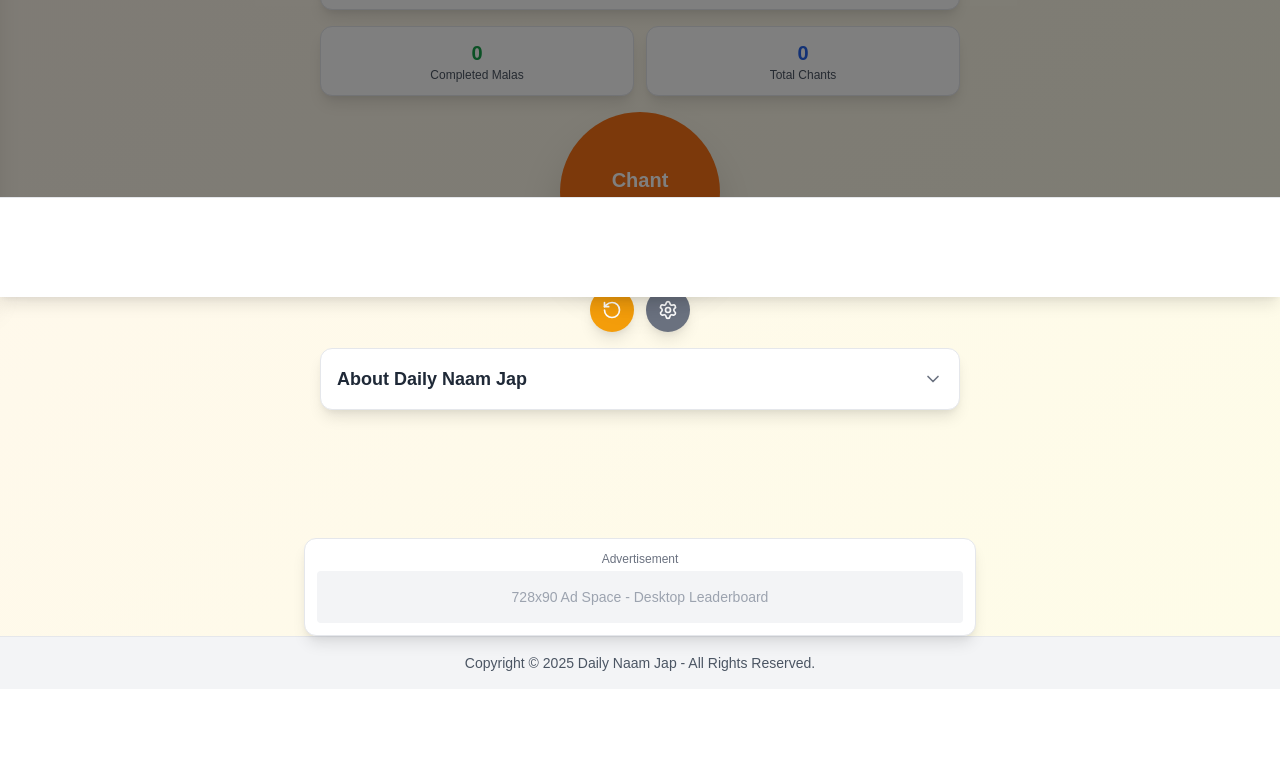
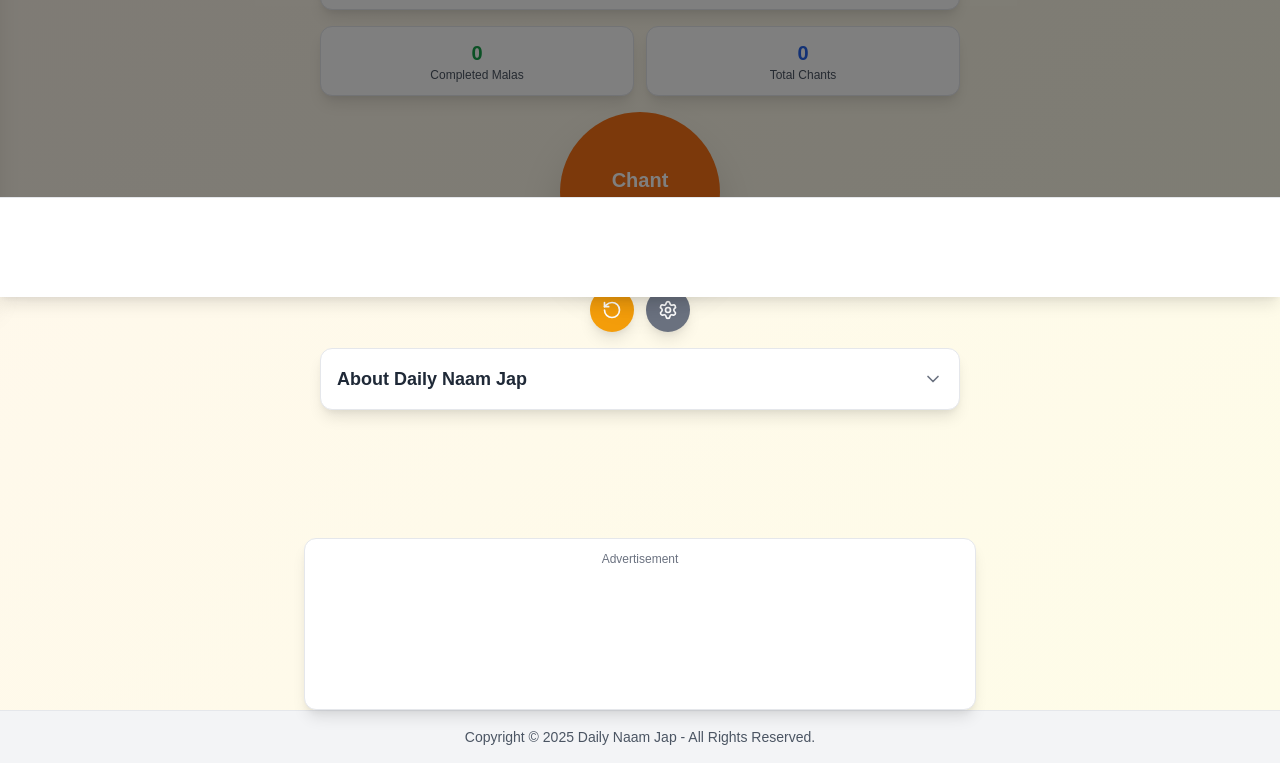
Before and after one commit to kumod-12/naam-jap, a Next.js app: page / in a window 1280 px wide. Shown: the part 503-1286 px from the top of the page. Before the commit the page ends 1262 px from the top, so only its background shows below. Built offline with nearby package versions, Linux system fonts and the light colour scheme.

Commit message:
Add files via upload

```diff
--- a/src/components/NaamJaapCore.tsx
+++ b/src/components/NaamJaapCore.tsx
@@ -3,6 +3,7 @@
 import React, { useState, useEffect } from 'react';
 import { RotateCcw, Settings, Menu, X, Sun, Moon, Download, Image, Heart, Share, Volume2, VolumeX, ChevronDown, ChevronUp } from 'lucide-react';
 import Link from 'next/link';
+import AdBanner from './AdBanner';
 
 interface NaamJaapCoreProps {
   showMenu: boolean;
@@ -957,25 +958,29 @@
           />
         )}
 
-        {/* Bottom Sticky Ad Placeholder - Responsive */}
+        {/* Bottom Sticky Ad - Responsive */}
         <div className="fixed bottom-0 left-0 right-0 z-30 lg:relative lg:mt-8">
           <div className={`${cardClasses} shadow-lg border-t border-gray-200 dark:border-gray-700 p-3 text-center lg:max-w-2xl lg:mx-auto lg:rounded-xl lg:border`}>
             <div className="text-xs text-gray-500 dark:text-gray-400 mb-1">
               {language === 'hindi' ? 'विज्ञापन' : 'Advertisement'}
             </div>
-            <div className="bg-gray-100 dark:bg-gray-700 rounded p-4 text-gray-400">
-              <div className="text-sm lg:hidden">
-                {language === 'hindi' ?
-                  '320x50 विज्ञापन स्थान - मोबाइल बैनर' :
-                  '320x50 Ad Space - Mobile Banner'
-                }
-              </div>
-              <div className="text-sm hidden lg:block">
-                {language === 'hindi' ?
-                  '728x90 विज्ञापन स्थान - डेस्कटॉप लीडरबोर्ड' :
-                  '728x90 Ad Space - Desktop Leaderboard'
-                }
-              </div>
+            {/* Mobile Ad - 320x50 */}
+            <div className="lg:hidden">
+              <AdBanner
+                adSlot="9592063681"
+                width="320px"
+                height="50px"
+                responsive={false}
+              />
+            </div>
+            {/* Desktop Ad - 728x90 */}
+            <div className="hidden lg:block">
+              <AdBanner
+                adSlot="5130074497"
+                width="728px"
+                height="90px"
+                responsive={false}
+              />
             </div>
           </div>
         </div>
```
